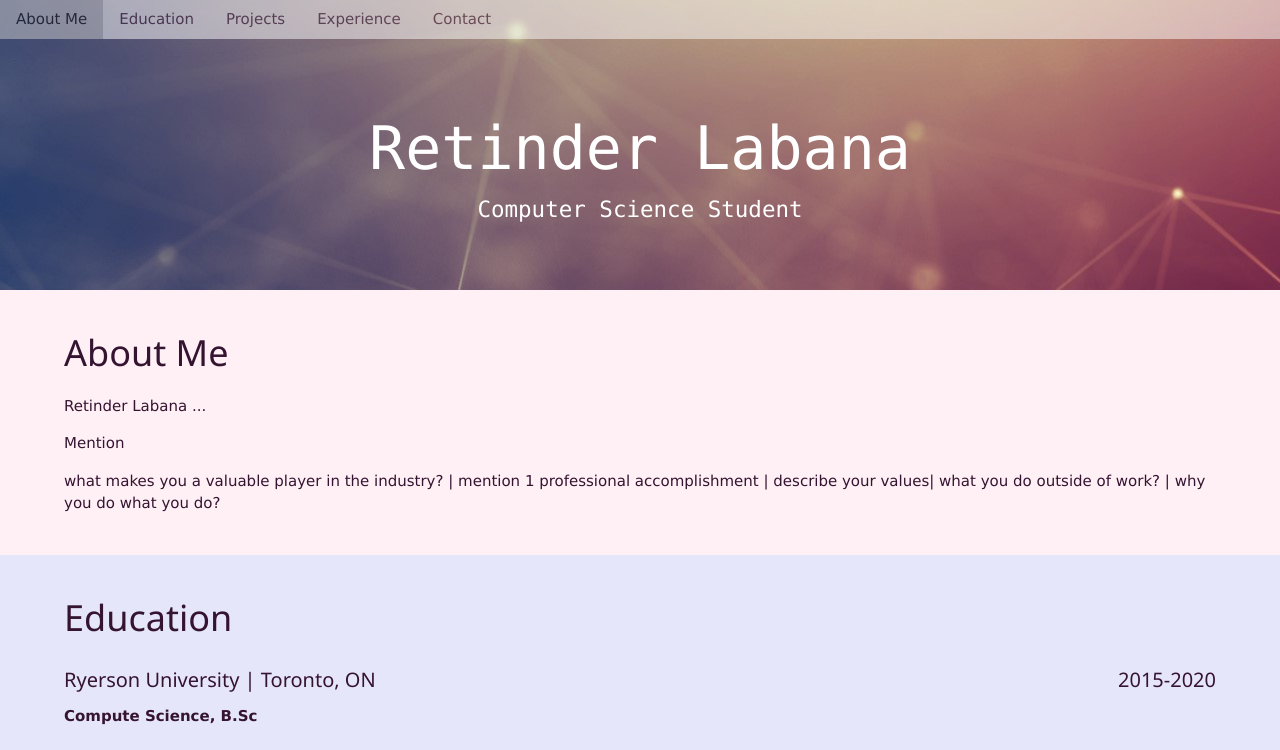
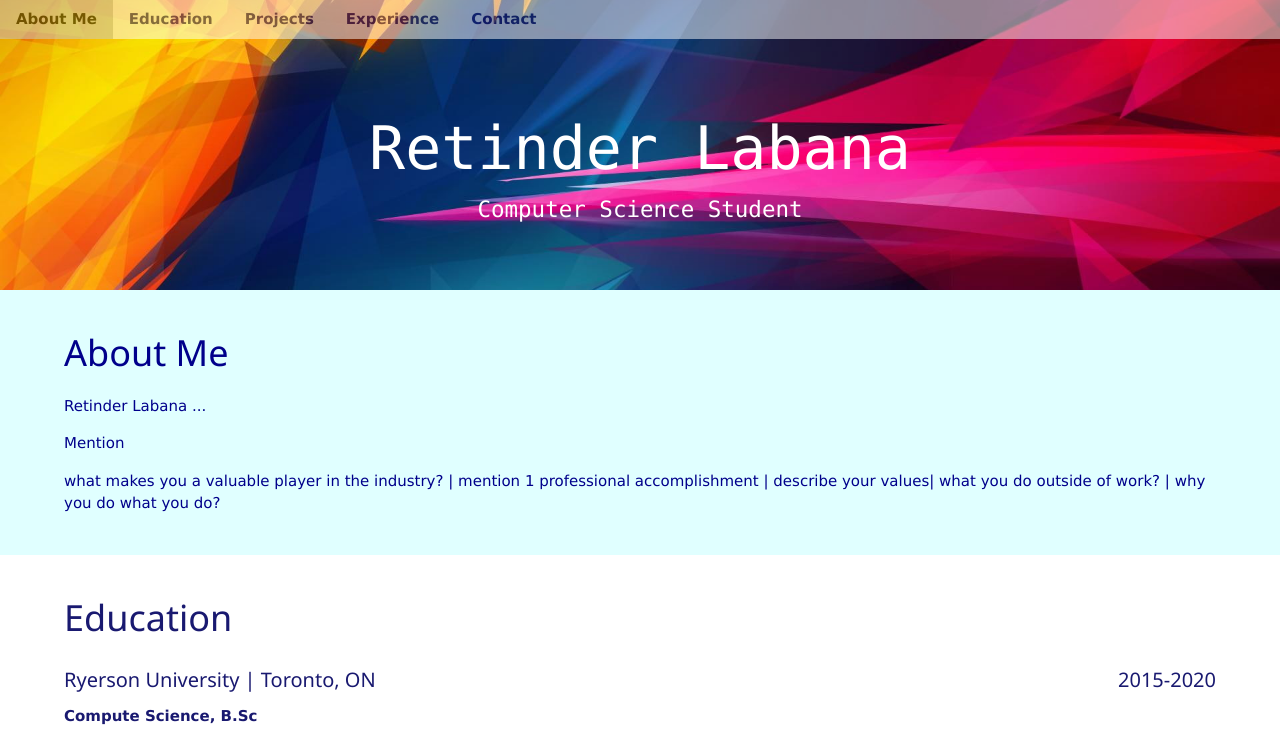
Before and after one commit to rlabana/Website, a plain HTML site: page index.html in a window 1280 px wide. Shown: the top 750 px of the page. Drawn offline with nearby package versions, Linux system fonts and the light colour scheme.

Commit message:
abstract theme

```diff
--- a/index.html
+++ b/index.html
@@ -10,6 +10,7 @@
 </head>
 <body>
     <header>
+        <b>
         <nav class="w3-bar">
             <a class="w3-button w3-bar-item" href="#about"> About Me</a>
             <a class="w3-button w3-bar-item" href="#education"> Education</a>
@@ -17,6 +18,7 @@
             <a class="w3-button w3-bar-item" href="#experience"> Experience</a>
             <a class="w3-button w3-bar-item" href="#contact"> Contact</a>
         </nav>
+        </b>
         <article>
             <p class="title">Retinder Labana</p>
             <p class="subtitle">Computer Science Student</p>
--- a/theme.css
+++ b/theme.css
@@ -1,6 +1,6 @@
 body{
     background-color: white;
-    color: #351431;
+    color: midnightblue;
     padding: 0;
     margin: 0;
     font-family:Arial;
@@ -10,10 +10,14 @@ nav{
     background-color: white;
     overflow: hidden;
     opacity: 0.5;
-    color: #351431;
+    color: midnightblue;
 }
 header{
-    background-image: url("images/wallpaperflare.com_wallpaper (2) croped.jpg");
+    background-image: url("images/wallpaperflare.com_wallpaper (8).jpg");
+    background-position: center;
+    background-repeat: no-repeat;
+    background-size: cover;
+    position: relative;
 }
 header article {
     padding: 5%;
@@ -33,14 +37,15 @@ p.subtitle{
     text-align: center;
 }
 .light{
-    background-color: lavenderblush;
+    background-color: lightcyan;
     margin: 0;
     padding:2%;
     padding-right: 5%;
     padding-left: 5%;
+    color: darkblue;
 }
 .dark{
-    background-color: lavender;
+    background-color: white;
     margin: 0;
     padding:2%;
     padding-right: 5%;
```
Also changed, not shown: images/wallpaperflare.com_wallpaper (3).jpg (added), images/wallpaperflare.com_wallpaper (4).jpg (added), images/wallpaperflare.com_wallpaper (5).jpg (added), images/wallpaperflare.com_wallpaper (6).jpg (added), images/wallpaperflare.com_wallpaper (8).jpg (added), images/wallpaperflare.com_wallpaper.jpg (added), 2 other files.
